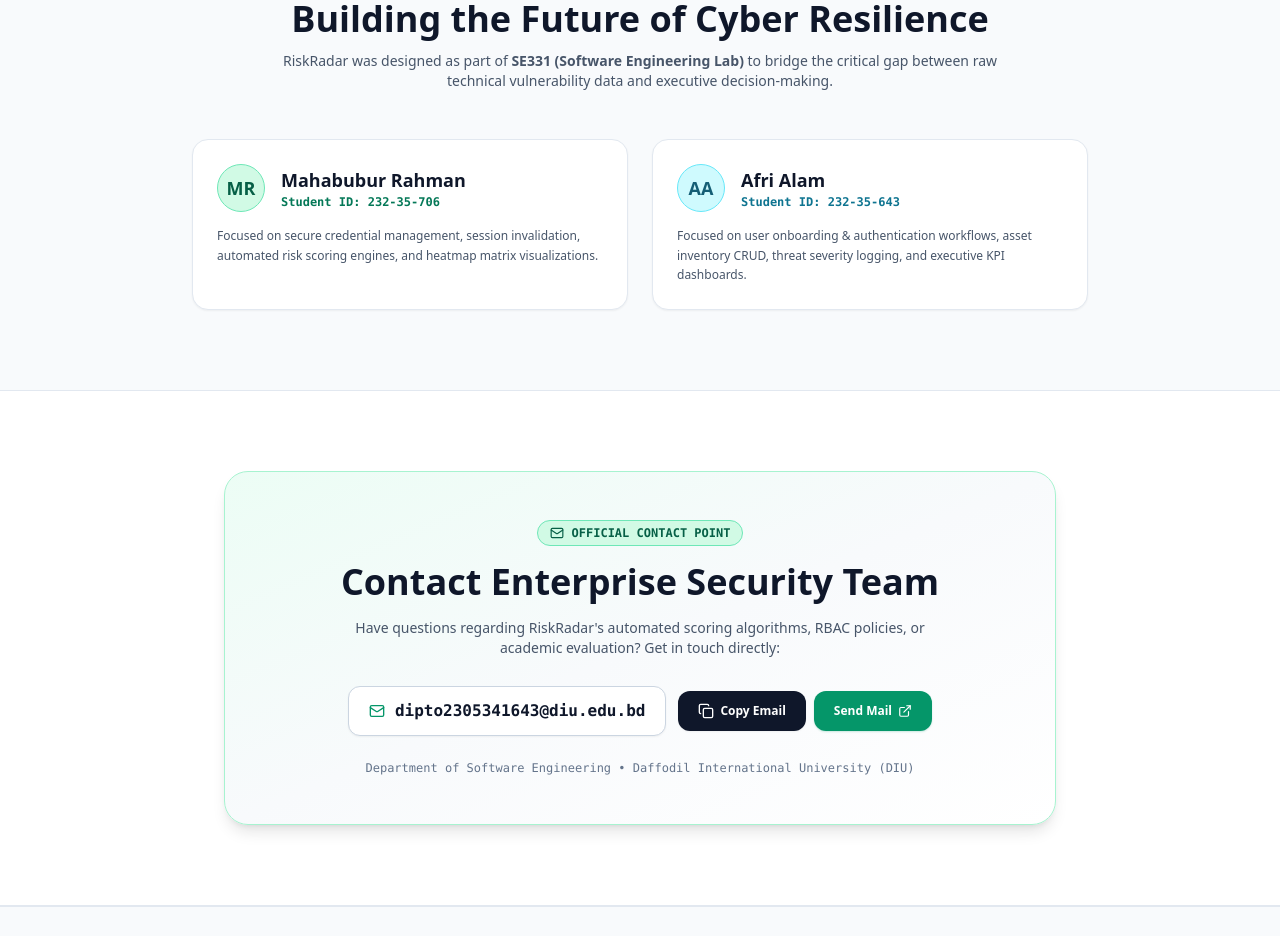
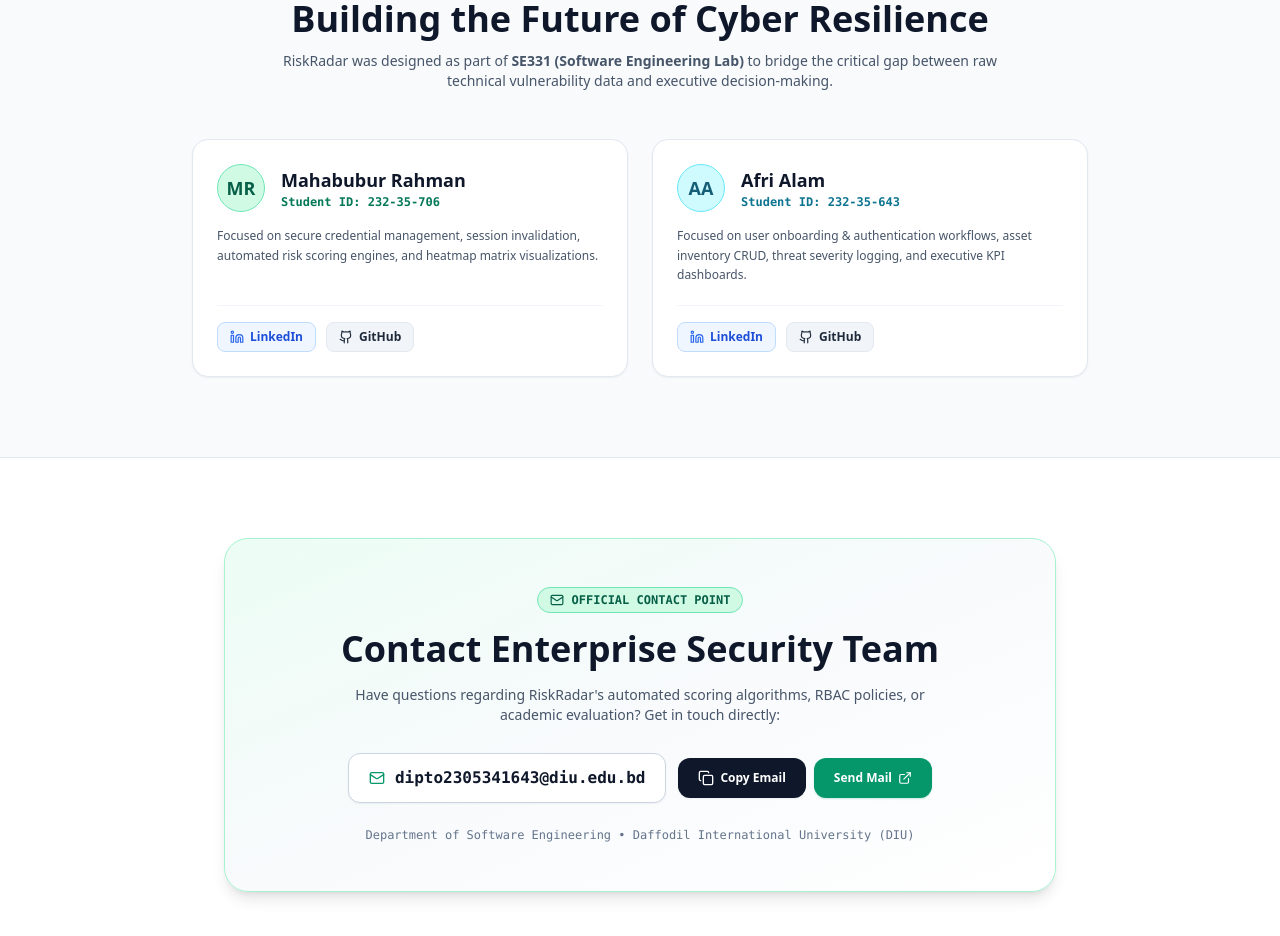
Before and after one commit to Afriala/Risk_Radar, a React (Vite) app in the folder frontend/: page / in a window 1280 px wide. Shown: the part 2260-3196 px from the top of the page. Built offline with nearby package versions, Linux system fonts and the light colour scheme; no server answers.

Commit message:
feat(ui): add team social profiles (LinkedIn & GitHub) to About Us section

```diff
--- a/frontend/src/pages/Landing.jsx
+++ b/frontend/src/pages/Landing.jsx
@@ -23,6 +23,8 @@ import {
   Menu,
   X,
   ChevronRight,
+  Github,
+  Linkedin,
 } from 'lucide-react';
 
 export default function Landing() {
@@ -661,7 +663,8 @@ export default function Landing() {
 
           <div className="grid grid-cols-1 sm:grid-cols-2 gap-6 max-w-4xl mx-auto">
             {/* Contributor Card 1 */}
-            <div className="bg-white border border-slate-200 rounded-2xl p-6 shadow-sm hover:shadow-md transition">
+            <div className="bg-white border border-slate-200 rounded-2xl p-6 shadow-sm hover:shadow-md transition flex flex-col justify-between">
+              <div>
                 <div className="flex items-center gap-4 mb-3.5">
                   <div className="w-12 h-12 rounded-full bg-emerald-100 border border-emerald-300 flex items-center justify-center text-emerald-800 font-black text-lg shrink-0">
                     MR
@@ -676,8 +679,32 @@ export default function Landing() {
                 </p>
               </div>
 
+              {/* Social Profiles */}
+              <div className="mt-5 pt-4 border-t border-slate-100 flex items-center gap-2.5">
+                <a
+                  href="https://www.linkedin.com/in/mahabubur-rahman-sakib-09b46b43a/"
+                  target="_blank"
+                  rel="noopener noreferrer"
+                  className="inline-flex items-center gap-1.5 px-3 py-1.5 rounded-lg text-xs font-semibold bg-blue-50 text-blue-700 hover:bg-blue-100 border border-blue-200 transition active:scale-95 cursor-pointer"
+                >
+                  <Linkedin className="w-3.5 h-3.5 text-blue-600 shrink-0" />
+                  <span>LinkedIn</span>
+                </a>
+                <a
+                  href="https://github.com/Mrsakib13"
+                  target="_blank"
+                  rel="noopener noreferrer"
+                  className="inline-flex items-center gap-1.5 px-3 py-1.5 rounded-lg text-xs font-semibold bg-slate-100 text-slate-800 hover:bg-slate-200 border border-slate-200 transition active:scale-95 cursor-pointer"
+                >
+                  <Github className="w-3.5 h-3.5 text-slate-800 shrink-0" />
+                  <span>GitHub</span>
+                </a>
+              </div>
+            </div>
+
             {/* Contributor Card 2 */}
-            <div className="bg-white border border-slate-200 rounded-2xl p-6 shadow-sm hover:shadow-md transition">
+            <div className="bg-white border border-slate-200 rounded-2xl p-6 shadow-sm hover:shadow-md transition flex flex-col justify-between">
+              <div>
                 <div className="flex items-center gap-4 mb-3.5">
                   <div className="w-12 h-12 rounded-full bg-cyan-100 border border-cyan-300 flex items-center justify-center text-cyan-800 font-black text-lg shrink-0">
                     AA
@@ -690,6 +717,29 @@ export default function Landing() {
                 <p className="text-xs text-slate-600 leading-relaxed">
                   Focused on user onboarding & authentication workflows, asset inventory CRUD, threat severity logging, and executive KPI dashboards.
                 </p>
+              </div>
+
+              {/* Social Profiles */}
+              <div className="mt-5 pt-4 border-t border-slate-100 flex items-center gap-2.5">
+                <a
+                  href="https://www.linkedin.com/in/afri-alam/"
+                  target="_blank"
+                  rel="noopener noreferrer"
+                  className="inline-flex items-center gap-1.5 px-3 py-1.5 rounded-lg text-xs font-semibold bg-blue-50 text-blue-700 hover:bg-blue-100 border border-blue-200 transition active:scale-95 cursor-pointer"
+                >
+                  <Linkedin className="w-3.5 h-3.5 text-blue-600 shrink-0" />
+                  <span>LinkedIn</span>
+                </a>
+                <a
+                  href="https://github.com/Afriala"
+                  target="_blank"
+                  rel="noopener noreferrer"
+                  className="inline-flex items-center gap-1.5 px-3 py-1.5 rounded-lg text-xs font-semibold bg-slate-100 text-slate-800 hover:bg-slate-200 border border-slate-200 transition active:scale-95 cursor-pointer"
+                >
+                  <Github className="w-3.5 h-3.5 text-slate-800 shrink-0" />
+                  <span>GitHub</span>
+                </a>
+              </div>
             </div>
           </div>
         </div>
```
Lines whose indentation alone changed are shown as unchanged.
